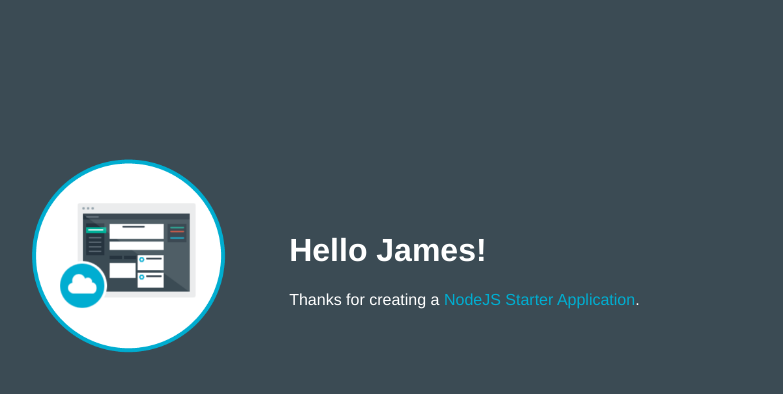
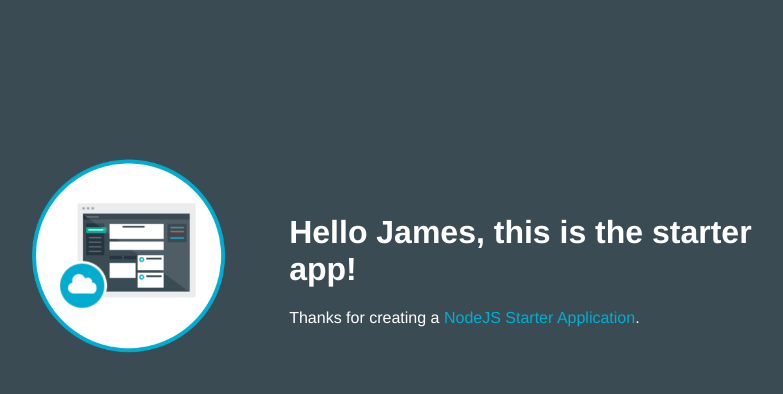
Before and after one commit to jamesbeltonIBM/jrbNodeJSPlaypen-1484825854749, a website: page public/index.html in a window 1280 px wide. Shown: the whole page, without its empty margins (253-1036 px from the left). Drawn offline with Linux system fonts and the light colour scheme.

Commit message:
Update index.html

```diff
--- a/public/index.html
+++ b/public/index.html
@@ -16,7 +16,7 @@
           <img class = "newappIcon" src="images/newapp-icon.png">
         </td>
         <td>
-          <h1 id="message">Hello James!</h1>
+          <h1 id="message">Hello James, this is the starter app!</h1>
           <p class='description'></p> Thanks for creating a <span class = "blue">NodeJS Starter Application</span>.
         </td>
       </tr>
```
